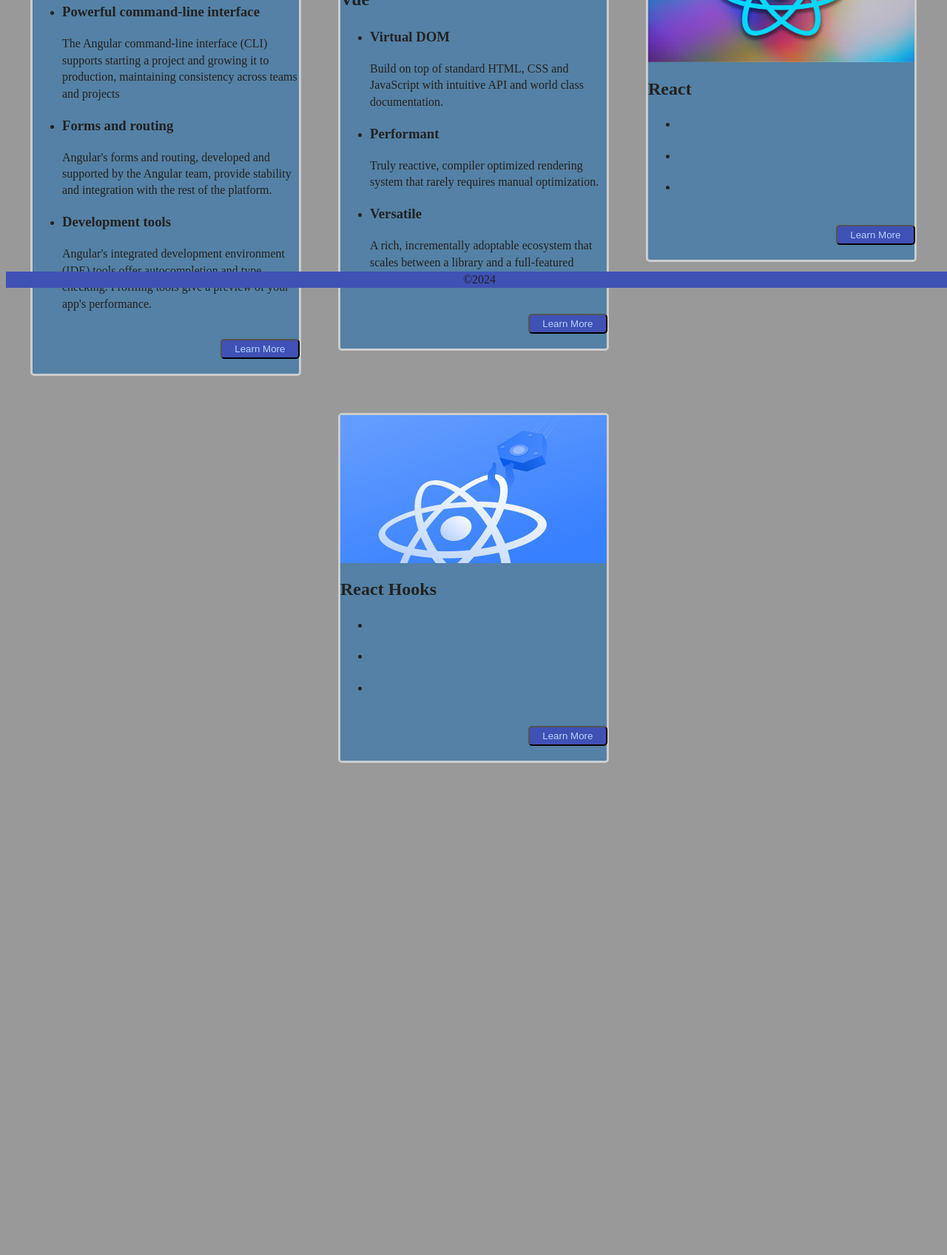
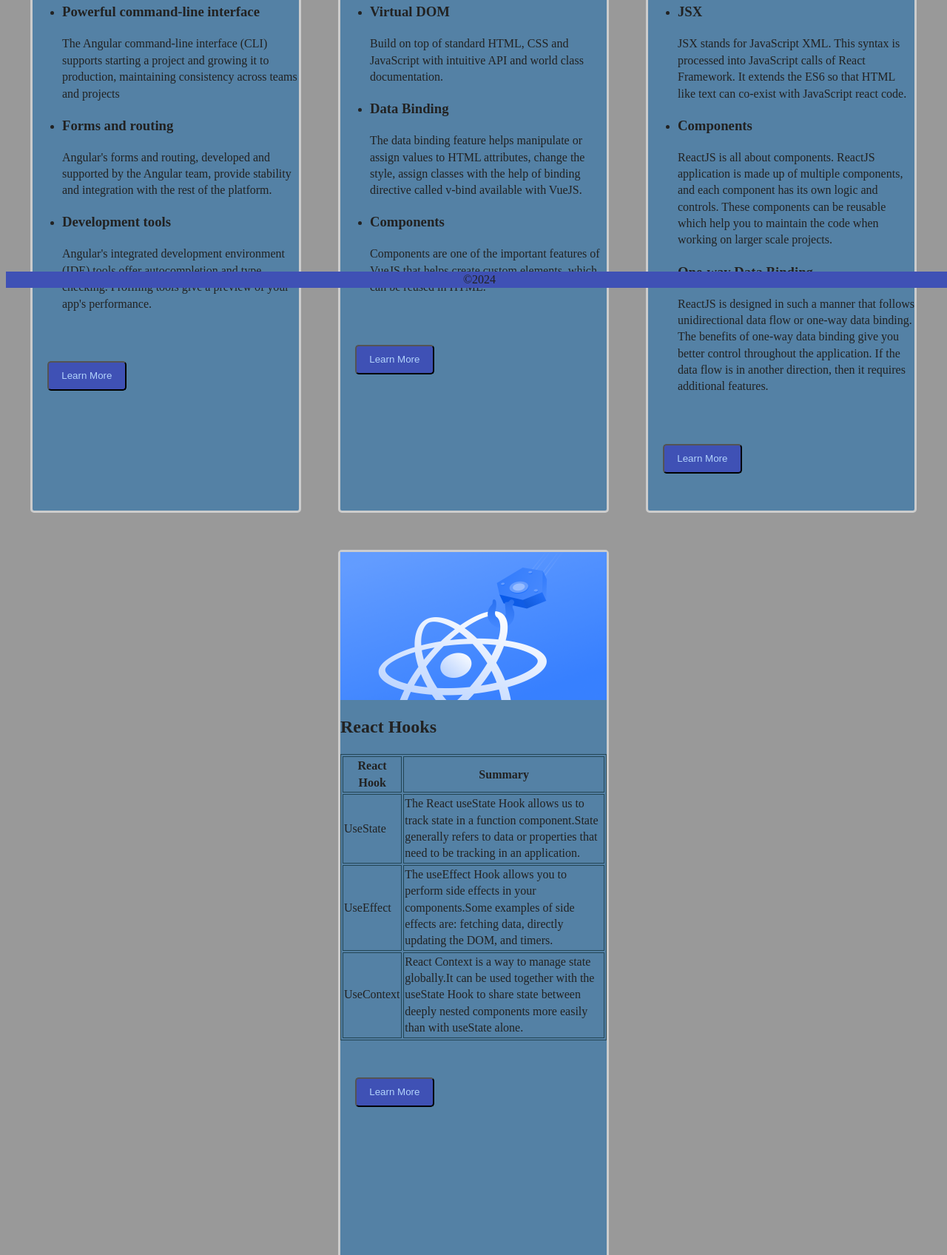
Before and after one commit to Sidzinga/HTML-and-CSS-Test, a website built with webpack: page new-site/index.html in a window 1280 px wide. Shown: the part 411-2107 px from the top of the page at 74% size. Before the commit the page ends 1555 px from the top, so only its background shows below. Built offline with nearby package versions, Linux system fonts and the light colour scheme.

Commit message:
new updates

```diff
--- a/new-site/css/style.css
+++ b/new-site/css/style.css
@@ -296,6 +296,7 @@
 justify-content: center;
 flex-wrap: wrap;
 align-items: center;
+
 gap: 40px;
 
  }
@@ -304,12 +305,16 @@
 border:3px solid #ccc;
 border-radius: 5px;
 width: 360px;
-height:100%;
+height:60rem;
 margin: 5px;
 background-color: #5481a5;
 
  }
 
+
+table, th, td{
+  border: 1px solid #234554;
+}
 
 
  .img{
@@ -324,13 +329,14 @@
 .container > div > button {
 
   background-color:#3f51b5 ;
-  height: 2em;
+  height: 3em;
   width: 8em;
   border-radius: 5px;
 position: relative;
-top:20%;
-left:65%;
+top:30px;
+left:0px;
 margin:20px;
+
 
 }
 
--- a/new-site/index.html
+++ b/new-site/index.html
@@ -33,7 +33,7 @@
     <ul class="react-content">
 
       <li><a href="https://react.dev/learn">Learn React</a> </li>
-<li><a></a></li>
+<li><a href="https://react.dev/community ">Community</a></li>
       <li><a href=" https://react.dev/reference"> React reference</a></li></ul>
     </li>
 
@@ -60,9 +60,9 @@
 <h2>Vue</h2>
   <ul><li><h3>Virtual DOM</h3><p>Build on top of standard HTML, CSS and JavaScript with intuitive API and world class documentation.</p></li>
 
-    <li><h3>Performant</h3><p>Truly reactive, compiler optimized rendering system that rarely requires manual optimization.</p></li>
+    <li><h3>Data Binding</h3><p>The data binding feature helps manipulate or assign values to HTML attributes, change the style, assign classes with the help of binding directive called v-bind available with VueJS.</p></li>
 
-    <li><h3>Versatile</h3><p>A rich, incrementally adoptable ecosystem that scales between a library and a full-featured framework.</p></li>
+    <li><h3>Components</h3><p>Components are one of the important features of VueJS that helps create custom elements, which can be reused in HTML.</p></li>
   </ul>
   <button><a href="https://vuejs.org/">Learn More</a></button></div>
 
@@ -70,10 +70,10 @@
   <div><div><img class="img" src="./img/react-i.avif" />
     <br/></div>
     <h2>React</h2>
-    <ul><li><h3></h3><p></p></li>
+    <ul><li><h3>JSX</h3><p>JSX stands for JavaScript XML. This syntax is processed into JavaScript calls of React Framework. It extends the ES6 so that HTML like text can co-exist with JavaScript react code.</p></li>
 
-      <li><h3></h3><p></p></li>
-      <li><h3></h3><p></p></li></ul>
+      <li><h3>Components</h3><p>ReactJS is all about components. ReactJS application is made up of multiple components, and each component has its own logic and controls. These components can be reusable which help you to maintain the code when working on larger scale projects.</p></li>
+      <li><h3>One-way Data Binding</h3><p>ReactJS is designed in such a manner that follows unidirectional data flow or one-way data binding. The benefits of one-way data binding give you better control throughout the application. If the data flow is in another direction, then it requires additional features.</p></li></ul>
      <button> <a href="https://react.dev/">Learn More</a></button></div>
 
 
@@ -81,10 +81,26 @@
 <br/>
 
 <h2>React Hooks</h2>
-  <ul><li><h3></h3><p></p></li>
+  <h3></h3><p></p>
+<table >
+<tr>
+<th>React Hook</th><th>Summary</th>
+</tr>
 
-    <li><h3></h3><p></p></li>
-    <li><h3></h3><p></p></li>
+<tr>
+<td>UseState</td><td>The React useState Hook allows us to track state in a function component.State generally refers to data or properties that need to be tracking in an application.</td>
+</tr>
+
+<tr>
+<td>UseEffect</td><td>The useEffect Hook allows you to perform side effects in your components.Some examples of side effects are: fetching data, directly updating the DOM, and timers.</td>
+</tr>
+
+<tr>
+<td>UseContext</td><td>React Context is a way to manage state globally.It can be used together with the useState Hook to share state between deeply nested components more easily than with useState alone.</td>
+</tr>
+
+</table>
+
 
   </ul>
   <button><a href="https://react.dev/learn#using-hooks">Learn More</a></button></div>
```
